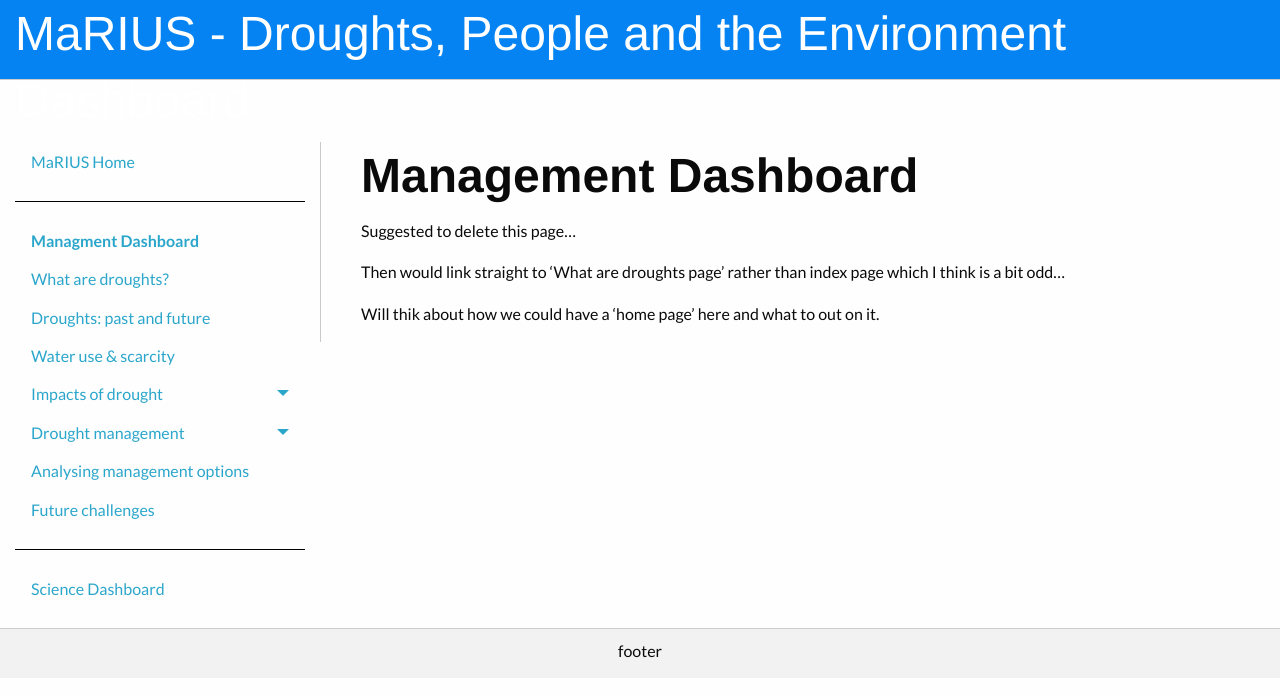
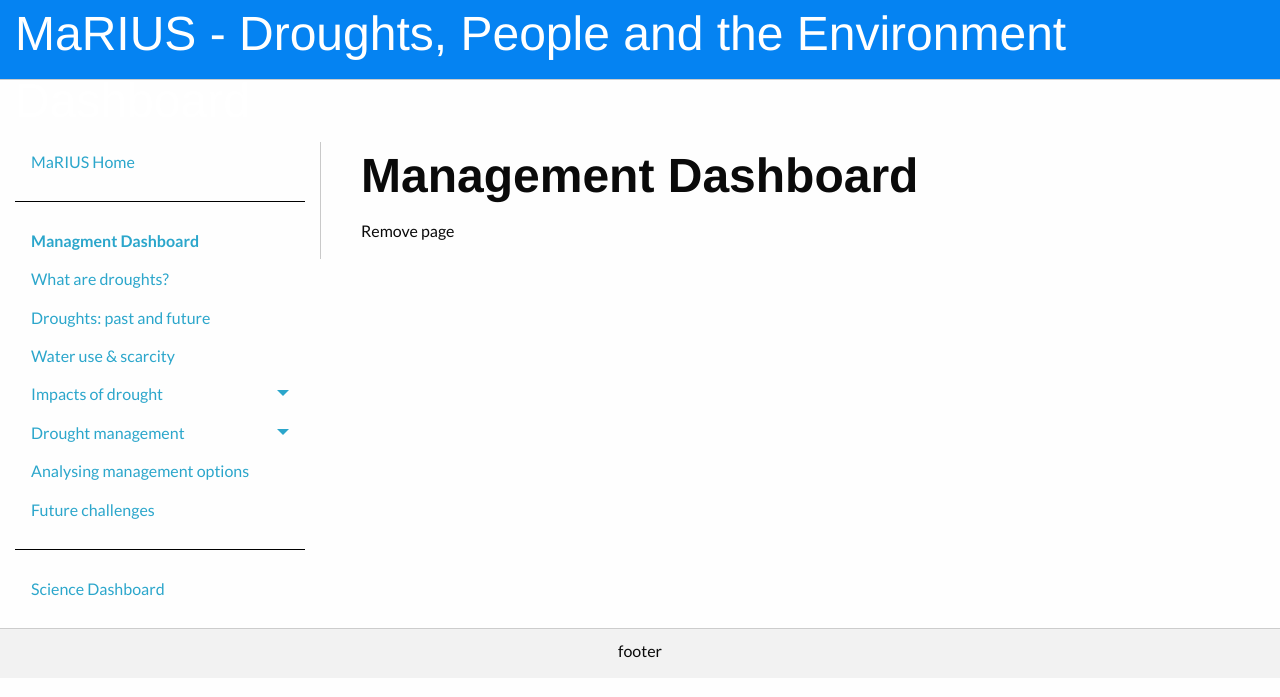
Before and after one commit to VictoriaJJ/mariusdroughtproject.org, a Jekyll site: the page built from _pages/dashboard/dpe/index.md, in a window 1280 px wide. Shown: the top 697 px of the page. Built offline with Jekyll 4.4.1, drawn with Linux system fonts in a browser that asks for light colours.

Commit message:
Updated index.md

```diff
--- a/_pages/dashboard/dpe/index.md
+++ b/_pages/dashboard/dpe/index.md
@@ -4,8 +4,4 @@
 permalink: /dashboard/dpe/
 _title: Management Dashboard
 ---
-Suggested to delete this page...
-
-Then would link straight to 'What are droughts page' rather than index page which I think is a bit odd...
-
-Will thik about how we could have a 'home page' here and what to out on it.
+Remove page
```
